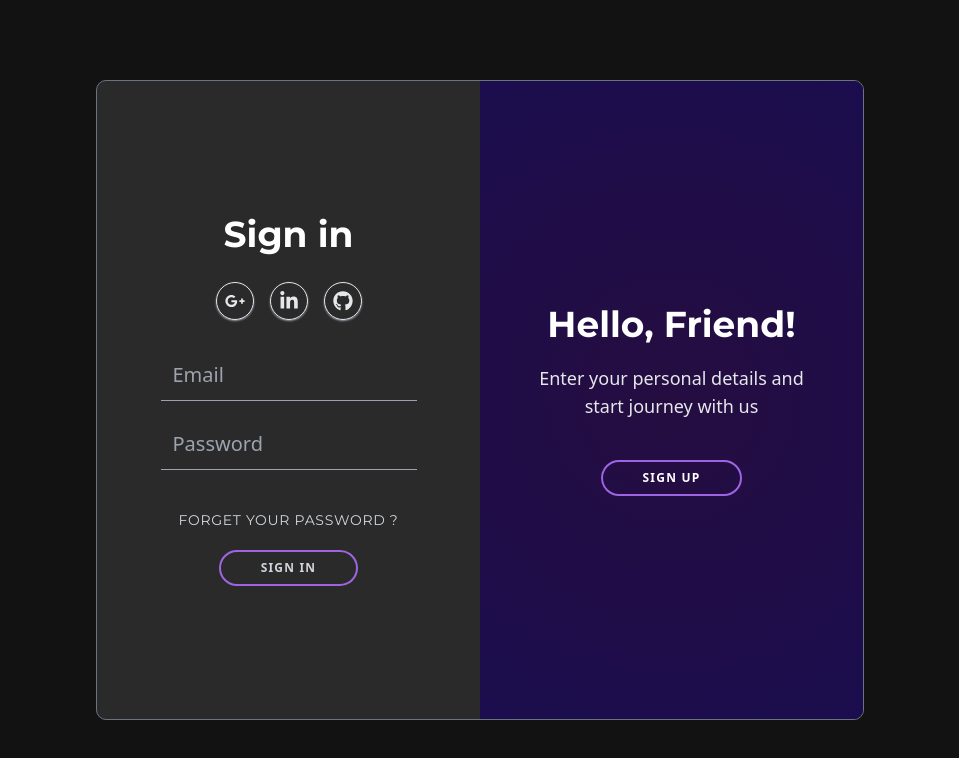
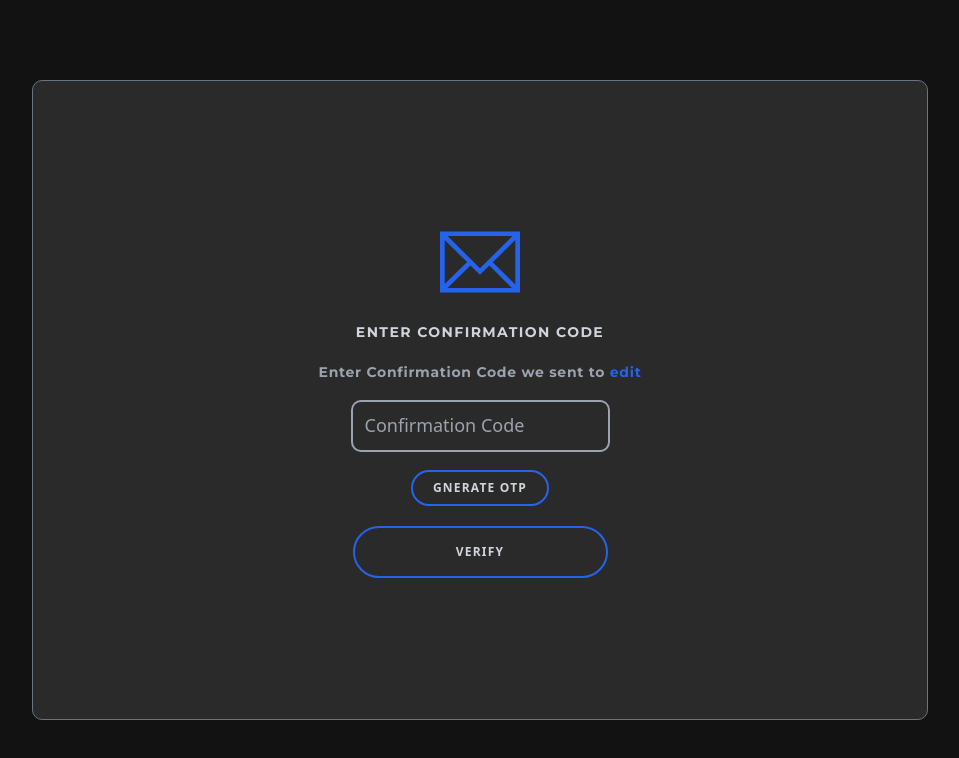
Before and after one commit to saif-ali01/login-regisration-reactappp, a React (Vite) app: page /verification in a window 1280 px wide. Shown: the top 758 px of the page, without its empty margins (160-1119 px from the left). Built offline with nearby package versions, Linux system fonts and the light colour scheme; a web font is replaced by a local one.

Commit message:
api handle

```diff
--- a/src/App.jsx
+++ b/src/App.jsx
@@ -1,8 +1,17 @@
 import Login from "./pages/Login"
+import { BrowserRouter as Router, Routes, Route } from "react-router-dom";
+import Verification from "./pages/Verification";
+import Home from "./pages/Home";
 
 const App = () => {
   return (
-      <Login />
+      <Router>
+        <Routes>
+          <Route path="/" element={<Login />} />
+          <Route path="/verification" element={<Verification />} />
+          <Route path="/home" element={<Home />} />
+        </Routes>
+      </Router>
   )
 }
 
--- /dev/null
+++ b/src/pages/Home.jsx
@@ -0,0 +1,8 @@
+
+const Home = () => {
+  return (
+    <div>Home</div>
+  )
+}
+
+export default Home
--- a/src/pages/Login.jsx
+++ b/src/pages/Login.jsx
@@ -4,10 +4,9 @@ import { FaGooglePlusG } from "react-icons/fa";
 import { FaLinkedinIn } from "react-icons/fa";
 import { FaGithub } from "react-icons/fa";
 import { api } from "../api";
+import { useNavigate } from "react-router";
 
 const Login = () => {
-
-
     const [signinBgColor, setSigninBgColor] = useState(false);
     const [swap, setSwap] = useState(false);
     const [rotation, setRotation] = useState(false);
@@ -106,21 +105,19 @@ export const Signin = () => {
 
     const [email, setEmail] = useState("");
     const [password, setPassword] = useState("");
-
-
-
+    const navigate = useNavigate();
     const handleSignin = async (e) => {
         e.preventDefault();
-
+        let response;
         try {
-            const response = await axios.post(`${api}/auth/login`, { email, password });
+            response = await axios.post(`${api}/auth/login`, { email, password });
 
             if (response.status === 200) {
-                console.log('Login successful:', response.data);
-                // Save the token or user data, then redirect
-                // For example, localStorage.setItem('user', JSON.stringify(response.data));
-                // redirect('/dashboard');
+                localStorage.setItem("user", JSON.stringify(response.data));
+                console.log("Saved user to localStorage:", JSON.parse(localStorage.getItem("user")));
+                navigate("/home")
             }
+
         } catch (error) {
             if (error.response) {
                 const { status, data } = error.response;
@@ -132,9 +129,9 @@ export const Signin = () => {
                     case 401:
                         alert(data || 'Incorrect password! Please enter the correct password.');
                         break;
-                    case 403:
-                        alert(data || 'Please verify your email');
-                        break;
+                    case 403:{
+                        navigate("/verification", { state: { email } })
+                        break;}
                     case 404:
                         alert(data || 'Email is not registered');
                         break;
@@ -163,14 +160,14 @@ export const Signin = () => {
                     type="email"
                     placeholder="Email"
                     className="w-[80%] p-3 bg-transparent  border-b border-gray-400 focus:rounded-lg focus:outline-none  focus:ring-gray-400 focus:ring-2 text-white focus:border-none  placeholder:text-xl"
-                    onChange={(e)=>{
+                    onChange={(e) => {
                         setEmail(e.target.value);
                     }}
                 />
                 <input
                     type="password"
                     placeholder="Password"
-                    onChange={(e)=>{
+                    onChange={(e) => {
                         setPassword(e.target.value);
                     }}
                     className="w-[80%] p-3 bg-transparent  border-b border-gray-400 focus:rounded-lg focus:outline-none  focus:ring-2 focus:ring-gray-400 focus:border-none text-white  placeholder:text-xl mt-5"
@@ -181,25 +178,63 @@ export const Signin = () => {
             </a>
             <button type="submit"
                 className="transition-transform duration-700 ease-in-out  hover:scale-110 uppercase hover:bg-[#9f64e2] py-2 px-10 rounded-full  hover:text-black font-semibold text-xs tracking-widest
-                text-gray-300 border-2 border-[#9f64e2] mt-5 " onClick={handleSignin}>Sign in </button>
+                text-gray-300 border-2 border-[#9f64e2] mt-5 " onClick={handleSignin}>
+                Sign in
+            </button>
         </div>
     );
 };
 
 export const Signup = () => {
-    const [name,setName] =useState("");
+    const [name, setName] = useState("");
     const [email, setEmail] = useState("");
     const [password, setPassword] = useState("");
+    const navigate = useNavigate();
 
-    const handleSignUp=async (e)=>{
+    const handleSignUp = async (e) => {
         e.preventDefault();
+        const user = {
+            name: name,
+            email: email,
+            password: password
+        };
         try {
-            const response = await axios.post(`${api}/auth/register`, { name, email, password });
-            console.log('Signin successful:', response.data);
+            const response = await axios.post(`${api}/auth/register`, user);
+            if (response.status === 201) {
+                localStorage.setItem("user", JSON.stringify(response.data));
+                console.log("Saved user to localStorage:", JSON.parse(localStorage.getItem("user")));
+                navigate("/verification");
+            }
         } catch (error) {
-            console.error('Error signing up:', error);
+            if (error.response) {
+                const { status, data } = error.response;
+
+                switch (status) {
+                    case 400:
+                        alert(data || 'Bad request. Please check your input.');
+                        break;
+                    case 403:
+                        alert(data || 'Please verify your email');
+                        navigate("/verification");
+                        break;
+                    case 409:
+                        alert(data || "User is already present with this email.");
+                        break;
+                    case 500:
+                        alert(data || 'Server error. Please try again later.');
+                        break;
+                    default:
+                        alert('An unexpected error occurred.');
+                }
+                console.log(data)
+            } else {
+                console.error('Error:', error);
+                alert('Network error. Please check your connection.');
+            }
         }
-    }
+    };
+
+
     return (
         <div className="flex justify-center items-center flex-col w-full  ">
             <h1 className='text-white text-3xl font-bold font-serif' style={{ fontFamily: "Montserrat" }}>Create Account</h1>
@@ -210,7 +245,7 @@ export const Signup = () => {
                     placeholder="Name"
 
                     className="w-[80%] p-2 bg-transparent  border-b border-gray-400 focus:rounded-lg focus:outline-none  focus:ring-2 focus:ring-gray-400 focus:border-none text-white  placeholder:text-xl mt-5"
-                    onChange={(e)=>{
+                    onChange={(e) => {
                         setName(e.target.value);
                     }}
                 />
@@ -218,7 +253,7 @@ export const Signup = () => {
                     type="email"
                     placeholder="Email"
                     className="w-[80%] p-2 bg-transparent  border-b border-gray-400 focus:rounded-lg focus:outline-none  focus:ring-gray-400 focus:ring-2 text-white focus:border-none  placeholder:text-xl mt-2"
-                    onChange={(e)=>{
+                    onChange={(e) => {
                         setEmail(e.target.value);
                     }}
                 />
@@ -226,7 +261,7 @@ export const Signup = () => {
                     type="password"
                     placeholder="Password"
                     className="w-[80%] p-2 bg-transparent  border-b border-gray-400 focus:rounded-lg focus:outline-none  focus:ring-2 focus:ring-gray-400 focus:border-none text-white  placeholder:text-xl mt-2"
-                    onChange={(e)=>{
+                    onChange={(e) => {
                         setPassword(e.target.value);
                     }}
                 />
--- /dev/null
+++ b/src/pages/Verification.jsx
@@ -0,0 +1,161 @@
+import axios from "axios";
+import { TfiEmail } from "react-icons/tfi";
+import { api } from "../api";
+import { useLocation, useNavigate } from "react-router";
+import { useState } from "react";
+import { ToastContainer, toast } from 'react-toastify';
+const Verification = () => {
+    const [otp, setOtp] = useState("");
+    const [time, setTime] = useState(30);
+
+    const [loading, setLoading] = useState(false);
+    const [isDisabled, setIsDisabled] = useState(false);
+    const [generateOtp, setGenerateOtp] = useState(true);
+    const [resend, setResend] = useState(false);
+    const [edit, setEdit] = useState(false);
+    const navigate = useNavigate();
+    const location = useLocation();
+    const fetchuser = JSON.parse(localStorage.getItem("user"));
+    const [email, setEmail] = useState(location.state?.email || fetchuser?.email || "");
+
+
+
+
+    const handleOtpVerification = async (e) => {
+        e.preventDefault();
+        setLoading(true);
+        if (!otp) {
+            alert("Please enter the OTP.");
+            return;
+        }
+
+        try {
+            const fetchuser = JSON.parse(localStorage.getItem("user"));
+            if (!fetchuser || !fetchuser.userId) {
+                toast.warn("Bad Request in your side");
+                return;
+            }
+
+            console.log("User ID:", fetchuser.userId);
+
+            const userPayload = {
+                userId: fetchuser.userId,
+                otp: otp
+            };
+
+            const res = await axios.post(`${api}/api/otp/verify`, userPayload);
+
+            if (res.status === 200) {
+                console.log("OTP verification successful:", res.data);
+                toast.success(res.data);
+                navigate("/home");
+            } else {
+                toast.error("OTP verification failed.");
+            }
+        } catch (error) {
+            console.error("Error verifying OTP:", error);
+            if (error.response) {
+                // Log detailed error response from the backend
+                console.error("Backend response error:", error.response.data);
+                toast.error(error.response.data || "OTP verification failed.");
+            } else {
+                toast.error("Error verifying OTP. Please try again later.");
+            }
+        }
+    };
+
+
+    const resendOtp = async () => {
+        if (loading) return; // Prevent multiple API calls
+        setResend(true);
+
+        try {
+            const user = {
+                email: email,
+            };
+
+            const res = await axios.post(`${api}/api/otp/generate`, user);
+            if (res.status === 200) {
+                toast.success("OTP sent successfully");
+                setGenerateOtp(false);
+
+                // Start the countdown
+                setIsDisabled(true); // Disable the button
+                setTime(30); // Reset countdown timer to 30 seconds
+
+                const countdown = setInterval(() => {
+                    setTime((prevTime) => {
+                        if (prevTime <= 1) {
+                            clearInterval(countdown); // Stop the countdown
+                            setIsDisabled(false); // Re-enable the button
+                            return 0;
+                        }
+                        return prevTime - 1; // Decrement the timer
+                    });
+                }, 1000);
+            }
+        } catch (error) {
+            toast.error("Error sending OTP.");
+            console.error(error);
+        } finally {
+            setResend(false); // Re-enable the resend button
+        }
+    };
+
+    return (
+        <div className="h-screen w-screen flex justify-center items-center">
+            <div className="md:w-[70%] w-full h-screen sm:h-[80%] sm:border-[0.5px] sm:border-gray-500 rounded-[10px] text-[rgb(255,255,255)] overflow-hidden sm:bg-[rgba(255,255,255,0.1)] relative flex flex-col justify-center items-center">
+                <div className="h-20 w-20">
+                    <TfiEmail className="h-full w-full text-blue-600" />
+                </div>
+                <h6 className="font-serif mt-5 font-bold text-sm tracking-widest uppercase text-gray-300" style={{ fontFamily: "Montserrat" }}>Enter Confirmation Code</h6>
+                <div className="font-serif mt-5 font-bold text-sm tracking-wider text-gray-400 flex justify-center text-center" style={{ fontFamily: "Montserrat" }}>
+                    <h5 >Enter Confirmation Code we sent to {email}  <span className={`text-blue-600 text-sm cursor-pointer ${edit ? "hidden" : ""} `} onClick={() => { setEdit(true) }}>edit </span>
+
+                    </h5>
+
+
+                </div>
+                <div className="flex flex-col">
+                    <input
+                        type="text"
+                        placeholder="Email"
+                        onChange={(e) => { setEmail(e.target.value); }}
+                        className={`${edit ? "" : "hidden"} p-3 bg-transparent rounded-lg focus:outline-none ring-2 ring-gray-400 focus:border-none text-white placeholder:text-lg mt-5`}
+                    />
+                    <input
+                        type="number"
+                        placeholder="Confirmation Code"
+                        onChange={(e) => { setOtp(e.target.value); }}
+                        className="p-3 bg-transparent rounded-lg focus:outline-none ring-2 ring-gray-400 focus:border-none text-white placeholder:text-lg mt-5"
+                    />
+                    <div className="cursor-pointer flex justify-center items-center "  >
+                        <div className={`py-2 px-5 rounded-full hover:text-black font-semibold text-xs uppercase tracking-widest text-gray-300 border-2 border-blue-600 mt-5 ${isDisabled==false?"transition-transform duration-700 ease-in-out hover:scale-110  hover:bg-blue-600 ":""} ${isDisabled?"hover:text-red-500":""}`}>
+                            {
+                                generateOtp ?
+                                    <button className="uppercase" disabled={isDisabled} onClick={resendOtp}>Gnerate Otp</button>
+                                    :
+                                    time > 0 ?
+                                        <button className="uppercase" disabled={isDisabled} onClick={resendOtp}>{`Resend OTP (${time})`}</button>
+                                        :
+                                        <button className="uppercase" disabled={isDisabled} onClick={resendOtp}>Resend OTP</button>
+                            }
+
+                        </div>
+                        <div className={`h-5 w-5 ${resend ? "" : "hidden"} ml-4 mt-5 animate-spin border-t-3 rounded-full border-blue-600 border-x-4`}></div>
+                        <ToastContainer theme="dark" />
+                    </div>
+                    <button
+                        className="transition-transform duration-700 ease-in-out hover:scale-110 uppercase hover:bg-blue-600 py-4 px-10 rounded-full hover:text-black font-semibold text-xs tracking-widest text-gray-300 border-2 border-blue-600 mt-5"
+                        onClick={handleOtpVerification}
+                        disabled={loading}  // Disable button during loading
+                    >
+                        {loading ? "Verifying..." : "Verify"}
+                    </button>
+                </div>
+            </div>
+        </div >
+    );
+};
+
+export default Verification;
```
Also changed, not shown: package.json (+6 -2 lines), public/mail.jpg (added), 1 other file (tests, documents, lock files or other folders).
